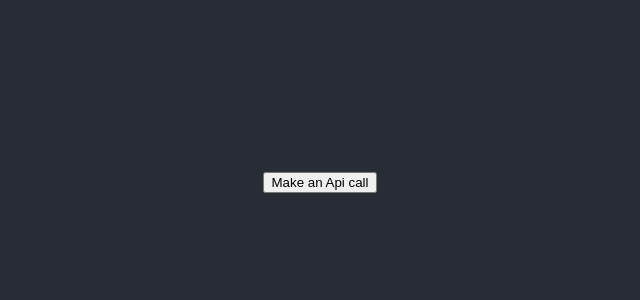
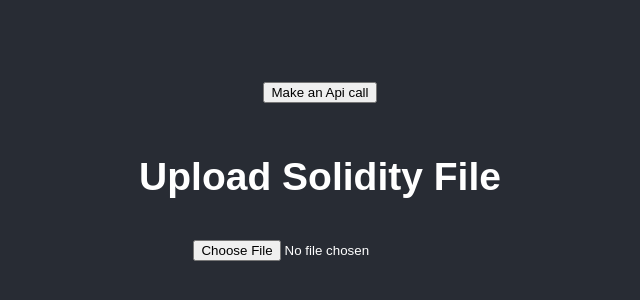
Before and after one commit to pusi2316/bluesafe, a React (Create React App) app in the folder client/: page / in a window 1280 px wide. Shown: the part 218-518 px from the top of the page, without its empty margins (320-960 px from the left). Built offline with nearby package versions, Linux system fonts and the light colour scheme; the HTML template or start-up script is replaced by a standard one.

Commit message:
Implementing file upload and rendering

```diff
--- a/client/src/App.js
+++ b/client/src/App.js
@@ -1,10 +1,13 @@
 import axios from 'axios';
 import './App.css';
+import './components/fileUploader'
+import FileUploader from './components/fileUploader';
+const hostUrl = 'http://localhost:8080';
 
 function App() {
 
 const apiCall = () => {
-  axios.get('http://localhost:8080').then((data) => {
+  axios.get(hostUrl).then((data) => {
     console.log(data);
   });
 }
@@ -13,6 +16,7 @@ const apiCall = () => {
     <div className="App">
       <header className="App-header">
         <button onClick={apiCall}>Make an Api call</button>
+        <FileUploader />
       </header>
     </div>
   );
--- /dev/null
+++ b/client/src/components/fileUploader.js
@@ -0,0 +1,50 @@
+import React,  { useState } from 'react';
+
+const FileUploader = () => {
+    const [fileContent, setFileContent] = useState("");
+    const [fileName, setFileName] = useState("");
+    //const [file, setFile] = useState(null)
+
+    const handleFileUpload = (event) => {
+        const file = event.target.files[0];
+
+        if (file && file.type === ""){
+            const reader = new FileReader();
+
+            reader.onload = (e) => {
+                setFileContent(e.target.result);
+                setFileName(file.name);
+            };
+
+            reader.readAsText(file);
+        } else {
+            alert("Please upload a valid .sol file");
+        }
+};
+
+return (
+    <div style={{ padding: "20px", fontFamily: "Arial, sans-serif" }}>
+      <h2>Upload Solidity File</h2>
+      <input
+        type="file"
+        accept=".sol"
+        onChange={handleFileUpload}
+      />
+      {fileContent && (
+        <div style={{ marginTop: "20px" }}>
+          <h3>File: {fileName}</h3>
+          <pre style={{
+              backgroundColor: "#f4f4f4",
+              padding: "15px",
+              border: "1px solid #ddd",
+              borderRadius: "5px",
+              overflowX: "auto"
+          }}>
+            <code>{fileContent}</code>
+          </pre>
+        </div>
+      )}
+    </div>
+  );
+}
+export default FileUploader;
```
